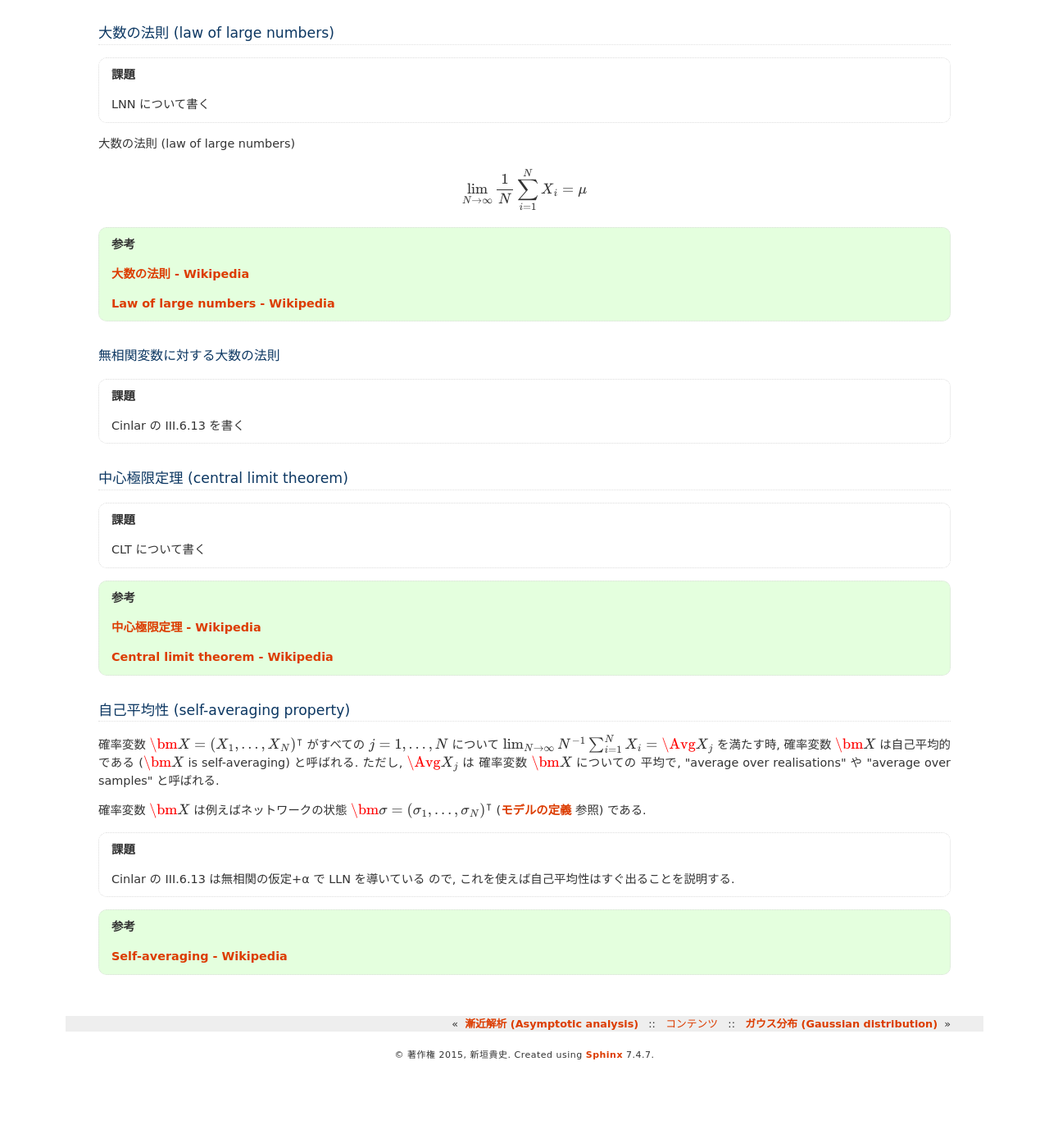
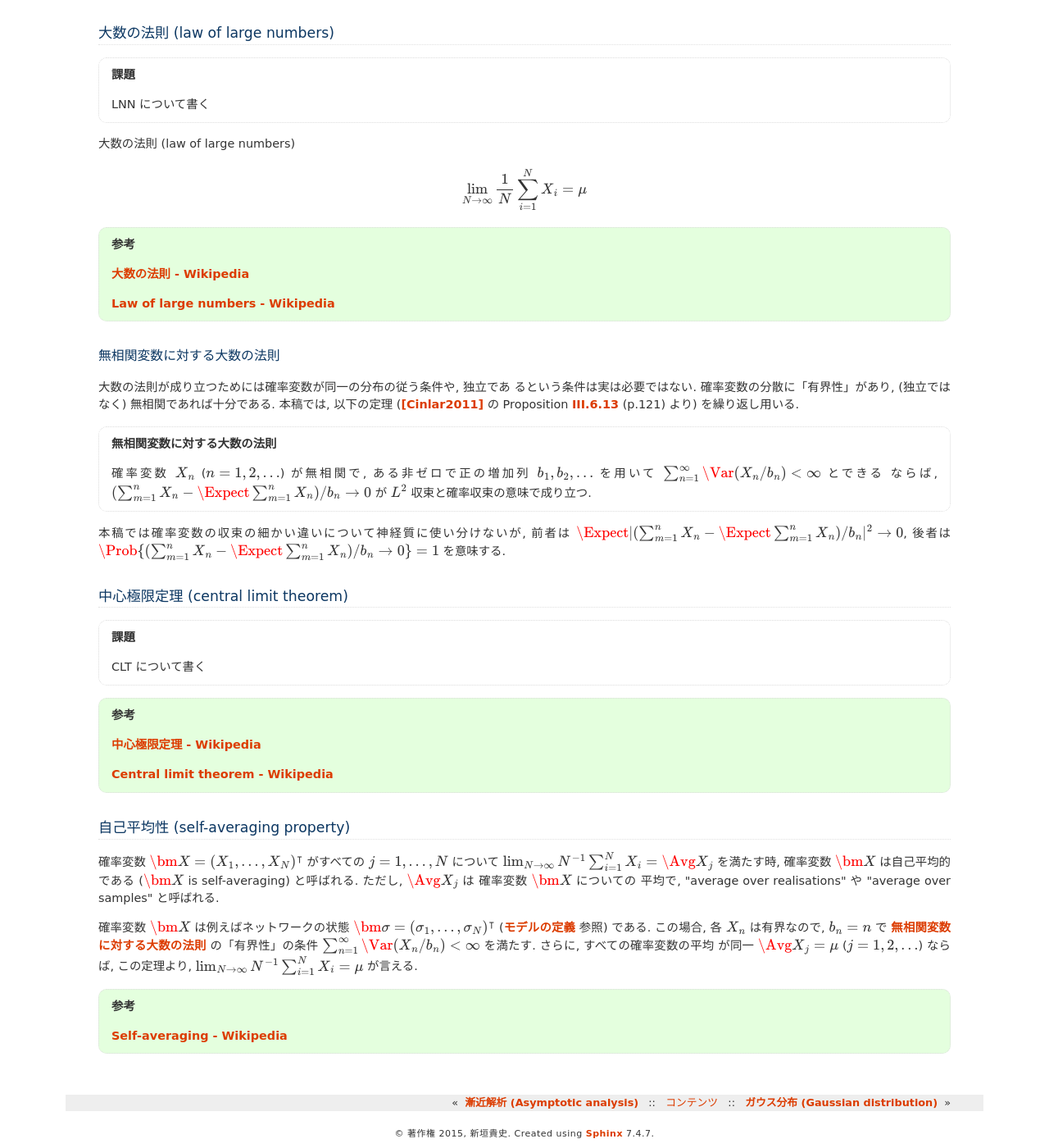
Before and after one commit to tkf/balance-tutorial-ja, a Sphinx documentation site: the page built from source/appendices/convergence_of_random_variables.rst, in a window 1280 px wide and 1400 px high, scrolled down 296 px. Shown: the whole window at 82% size. Built offline with Sphinx 7.4.7, drawn with Linux system fonts in a browser that asks for light colours; formulas are drawn with MathJax 3; before the commit the page ends 1599 px from its top, so only the background shows below that.

Commit message:
Cinlar III.6.13 を使って自己平均性を説明する

```diff
--- a/source/appendices/convergence_of_random_variables.rst
+++ b/source/appendices/convergence_of_random_variables.rst
@@ -37,8 +37,28 @@
 無相関変数に対する大数の法則
 ----------------------------
 
-.. todo:: Cinlar の III.6.13 を書く
+大数の法則が成り立つためには確率変数が同一の分布の従う条件や, 独立であ
+るという条件は実は必要ではない.  確率変数の分散に「有界性」があり,
+(独立ではなく) 無相関であれば十分である.  本稿では, 以下の定理
+([Cinlar2011]_ の Proposition `III.6.13`__ (p.121) より)
+を繰り返し用いる.
 
+__ http://link.springer.com/content/pdf/10.1007%2F978-0-387-87859-1_3.pdf#page=29
+
+.. admonition:: 無相関変数に対する大数の法則
+
+   確率変数 :math:`X_n` (:math:`n = 1, 2, \ldots`) が無相関で,
+   ある非ゼロで正の増加列 :math:`b_1, b_2, \ldots` を用いて
+   :math:`\sum_{n=1}^\infty \Var (X_n / b_n) < \infty` とできる
+   ならば, :math:`(\sum_{m=1}^n X_n - \Expect \sum_{m=1}^n X_n) / b_n \to 0`
+   が :math:`L^2` 収束と確率収束の意味で成り立つ.
+
+本稿では確率変数の収束の細かい違いについて神経質に使い分けないが,
+前者は
+:math:`\Expect |(\sum_{m=1}^n X_n - \Expect \sum_{m=1}^n X_n) / b_n|^2 \to 0`,
+後者は
+:math:`\Prob \{ (\sum_{m=1}^n X_n - \Expect \sum_{m=1}^n X_n) / b_n \to 0 \} = 1`
+を意味する.
 
 .. _clt:
 
@@ -74,10 +94,15 @@
 
 確率変数 :math:`\bm X` は例えばネットワークの状態
 :math:`\bm \sigma = (\sigma_1, \ldots, \sigma_N)^\intercal`
-(:ref:`binary-network-model` 参照) である.
-
-.. todo:: Cinlar の III.6.13 は無相関の仮定+α で LLN を導いている
-   ので, これを使えば自己平均性はすぐ出ることを説明する.
+(:ref:`binary-network-model` 参照) である.  この場合,
+各 :math:`X_n` は有界なので, :math:`b_n = n` で :ref:`elln`
+の「有界性」の条件
+:math:`\sum_{n=1}^\infty \Var (X_n / b_n) < \infty`
+を満たす.  さらに, すべての確率変数の平均
+が同一 :math:`\Avg{X_j} = \mu` (:math:`j = 1, 2, \ldots`)
+ならば, この定理より,
+:math:`\lim_{N \to \infty} N^{-1} \sum_{i=1}^N X_i = \mu`
+が言える.
 
 .. seealso::
 
--- a/source/references.rst
+++ b/source/references.rst
@@ -16,3 +16,9 @@
    **Theory of correlations in stochastic neural networks.**
    Physical Review E, 50(4), 3171–3191.
    http://dx.doi.org/10.1103/PhysRevE.50.3171
+
+.. [Cinlar2011]
+   Çınlar, E., (2011).
+   **Probability and Stochastics.**
+   Springer New York (Vol. 230)
+   http://dx.doi.org/10.1007/978-0-387-87859-1
```
